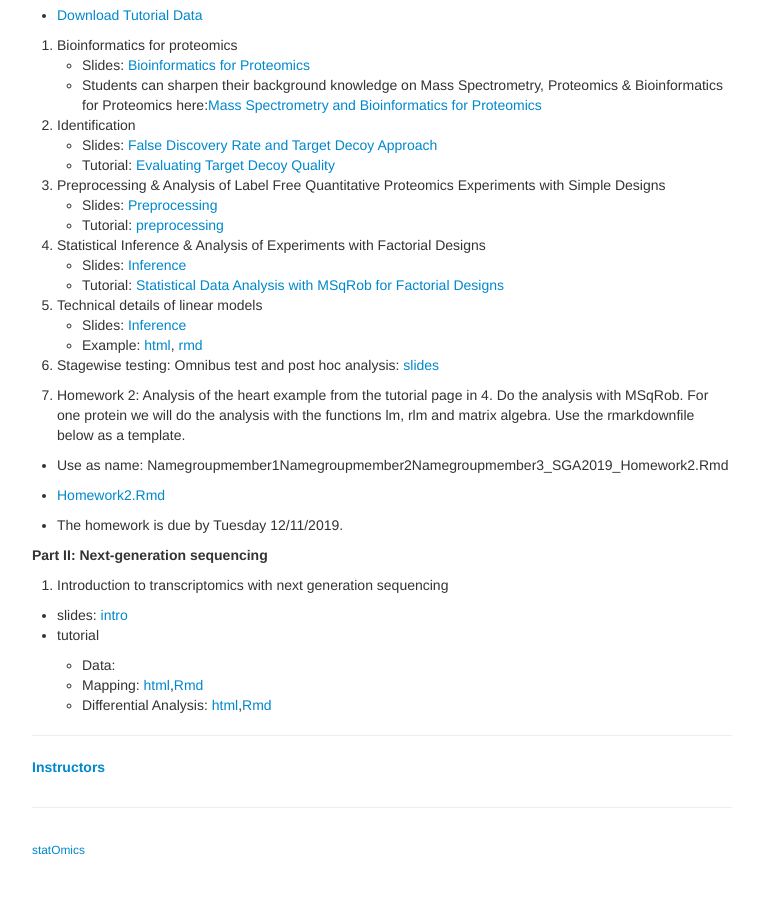
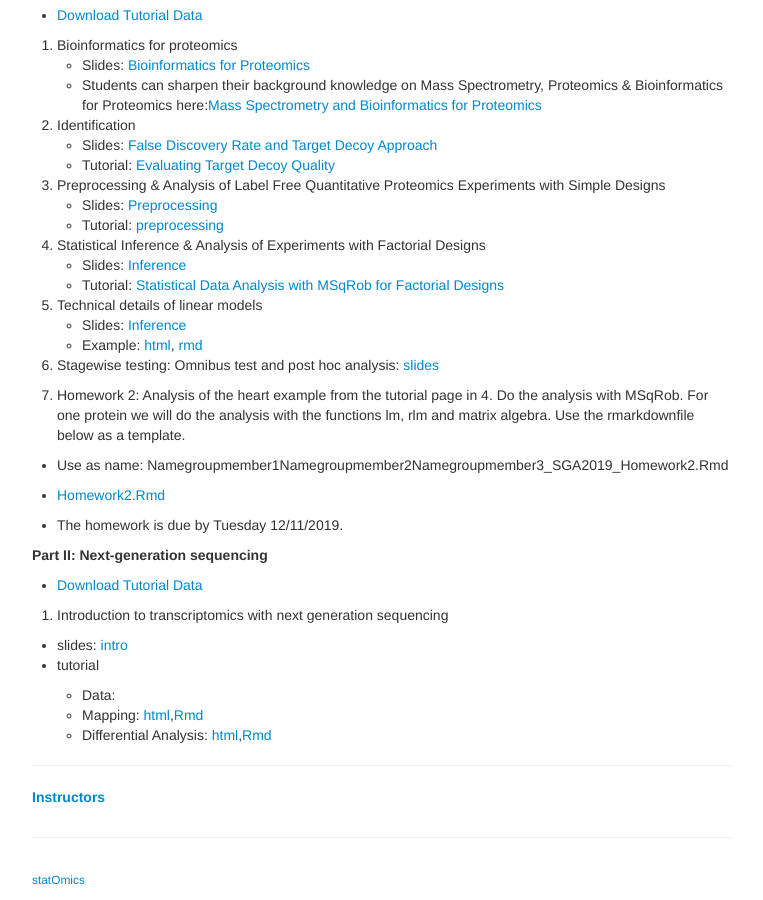
Before and after one commit to statOmics/SGA2019, a Jekyll site: the page built from index.md, in a window 1280 px wide and 900 px high, scrolled down 1048 px. Shown: the whole window, without its empty margins (258-1021 px from the left). Built offline with Jekyll 4.4.1, drawn with Linux system fonts in a browser that asks for light colours; before the commit the page ends 1918 px from its top, so only the background shows below that.

Commit message:
rnaseq data link

```diff
--- a/index.md
+++ b/index.md
@@ -68,6 +68,8 @@ The basis concepts may be revisited in the free e-book Practical Regression and
 
 **Part II: Next-generation sequencing**
 
+  - [Download Tutorial Data](https://github.com/statOmics/SGA2019/tree/data-rnaseq)
+
   1. Introduction to transcriptomics with next generation sequencing
 
   - slides: [intro](assets/rnaseq1.pdf)
```
